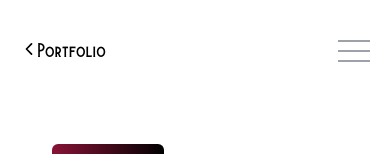
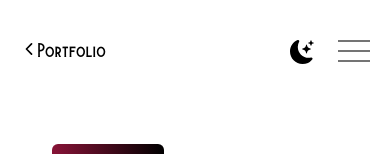
Before and after one commit to Zedieee/Portfolio, a Next.js app: page / in a window 390 px wide. Shown: the top 154 px of the page. Built offline with nearby package versions, Linux system fonts and the light colour scheme.

Commit message:
fixhamburger

```diff
--- a/Components/nav.js
+++ b/Components/nav.js
@@ -16,23 +16,27 @@ export default function Nav({setDark, dark, nav}) {
 <Link href="/"><IoChevronBack className="text-lg cursor-pointer md:text-2xl" /></Link>
         <h1 className="text-base font-burtons md:text-xl">{nav.title}</h1>
         </div>
-        <section className="MOBILE-MENU flex lg:hidden">
+        <section className="MOBILE-MENU flex lg:hidden ">
+
+            <div className="flex flex-row w-20 justify-between" >
+            <BsFillMoonStarsFill onClick={()=> setTheme(theme === 'light' ? 'dark' : 'light')} className="cursor-pointer text-2xl" />
+
           <div
-            className="HAMBURGER-ICON space-y-2"
+            className="HAMBURGER-ICON space-y-2 "
             onClick={() => setIsNavOpen((prev) => !prev)}
           >
-            <span className="block h-0.5 w-8 animate-pulse bg-gray-600"></span>
-            <span className="block h-0.5 w-8 animate-pulse bg-gray-600"></span>
-            <span className="block h-0.5 w-8 animate-pulse bg-gray-600"></span>
+            <span className="block h-0.5 w-8 animate-pulse dark:bg-white bg-black"></span>
+            <span className="block h-0.5 w-8 animate-pulse dark:bg-white bg-black"></span>
+            <span className="block h-0.5 w-8 animate-pulse dark:bg-white bg-black"></span>
           </div>
 
-          <div className={isNavOpen ? "showMenuNav" : "hideMenuNav"}>
+          <div className={isNavOpen ? "showMenuNav dark:bg-black" : "hideMenuNav"}>
             <div
-              className="absolute top-0 right-0 px-8 py-8"
+              className="absolute top-0 right-0 px-8 py-8 dark:bg-black"
               onClick={() => setIsNavOpen(false)}
             >
               <svg
-                className="h-8 w-8 text-gray-600"
+                className="h-8 w-8 text-gray-600 dark:text-white"
                 viewBox="0 0 24 24"
                 fill="none"
                 stroke="currentColor"
@@ -40,21 +44,22 @@ export default function Nav({setDark, dark, nav}) {
                 strokeLinecap="round"
                 strokeLinejoin="round"
               >
-                <line x1="18" y1="6" x2="6" y2="18" />
-                <line x1="6" y1="6" x2="18" y2="18" />
+                <line  x1="18" y1="6" x2="6" y2="18" />
+                <line  x1="6" y1="6" x2="18" y2="18" />
               </svg>
             </div>
             <ul className="flex flex-col items-center justify-between min-h-[250px]">
               <li className="border-b border-gray-400 my-8 uppercase">
-                <a hhref={`/${router.locale}/projects`}>{nav.projects}</a>
+                <a className="dark:text-white" href={`/${router.locale}/projects`}>{nav.projects}</a>
               </li>
               <li className="border-b border-gray-400 my-8 uppercase">
-                <a href={`/${router.locale}/Contact`}>{nav.Contact}</a>
+                <a className="dark:text-white" href={`/${router.locale}/Contact`}>{nav.Contact}</a>
               </li>
               <li className="border-b border-gray-400 my-8 uppercase">
-                <a href={`/${router.locale}/cv`}>CV</a>
+                <a className="dark:text-white" href={`/${router.locale}/cv`}>CV</a>
               </li>
             </ul>
+          </div>
           </div>
         </section>
 
```
Also changed, not shown: Components/languageSelector.js (line endings or trailing spaces), Components/me.js (line endings or trailing spaces).
